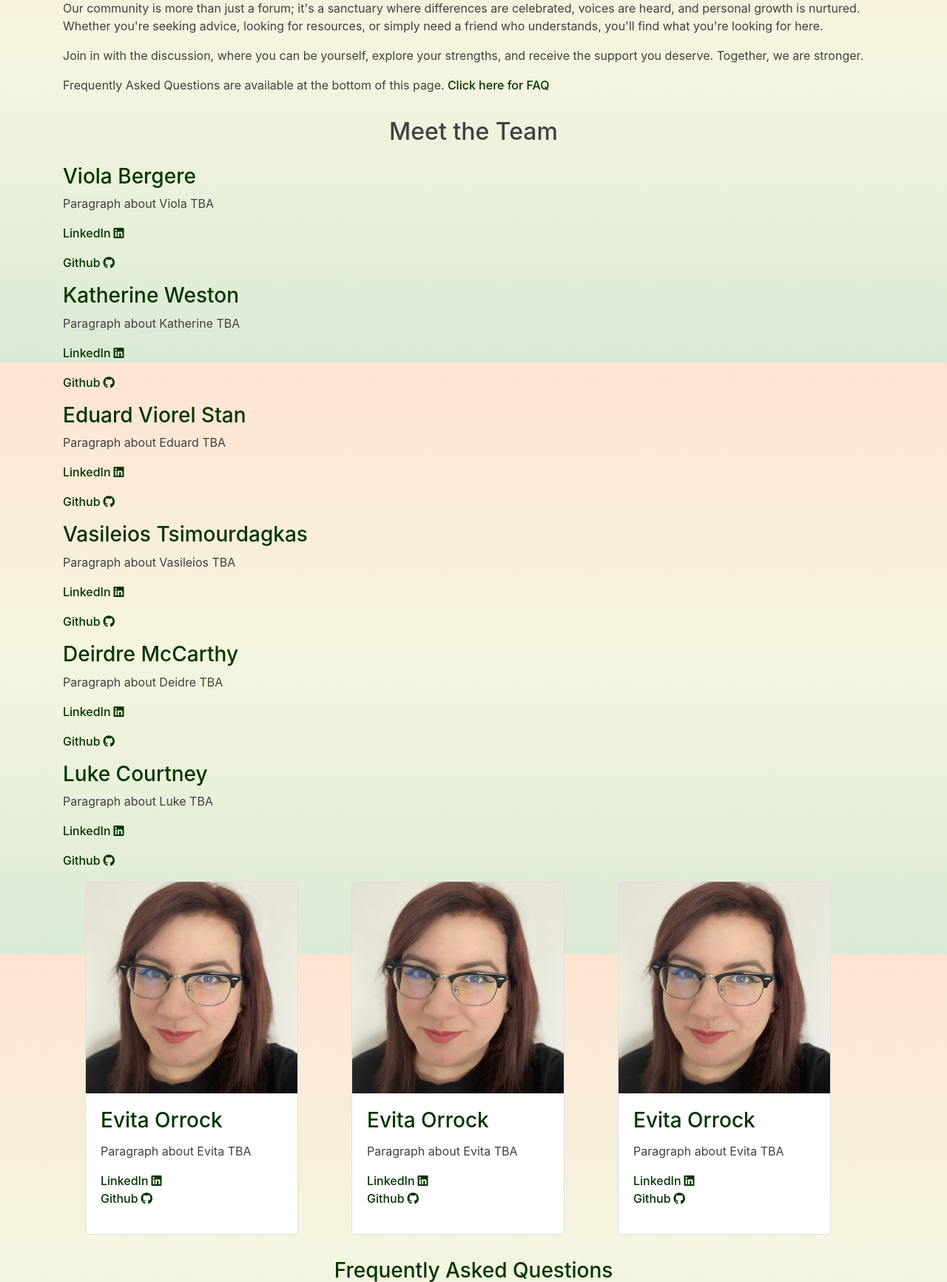
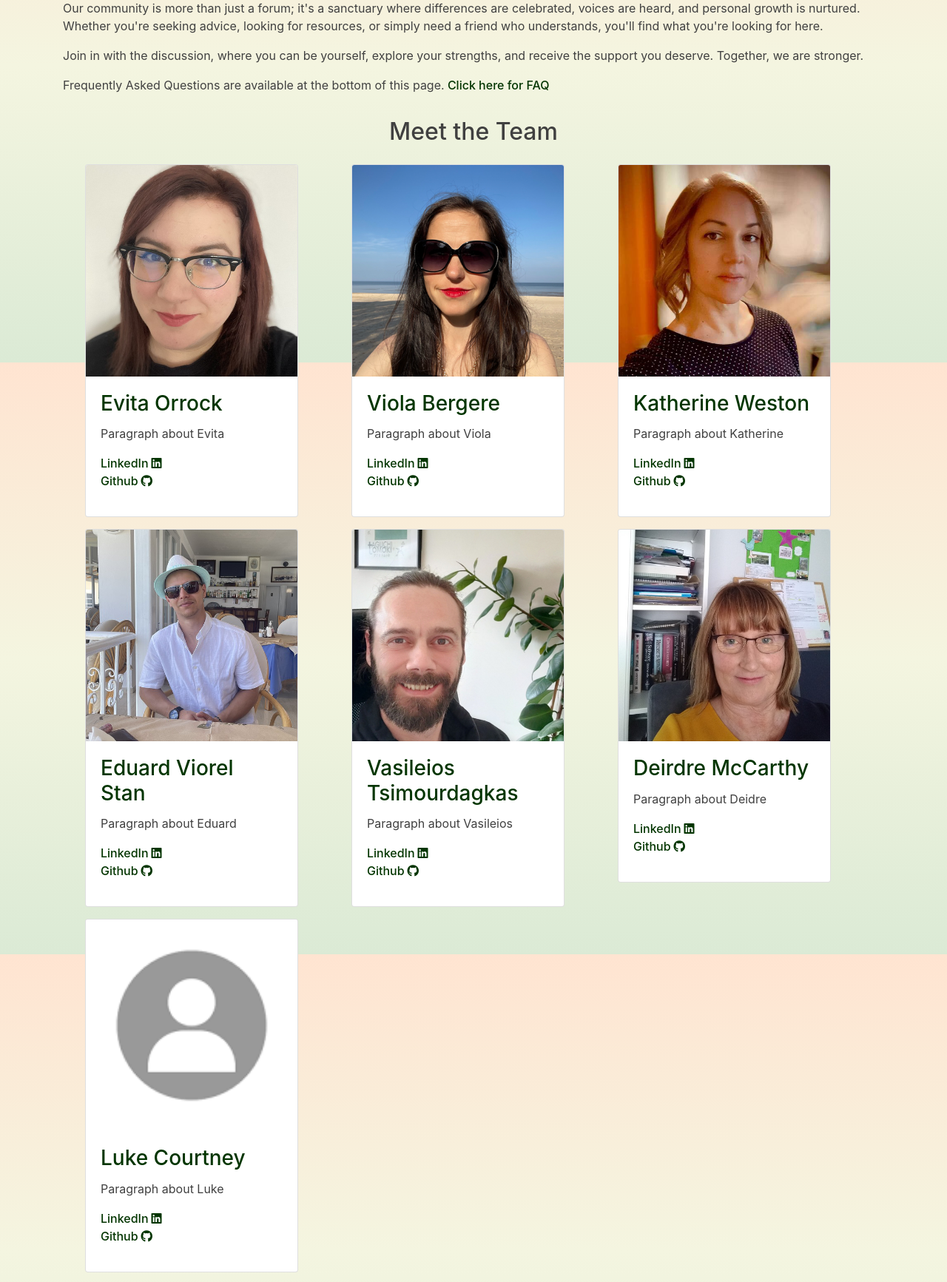
Before and after one commit to violaberg/infinity-health-hub, a Django app: page /about/ in a window 1280 px wide. Shown: the part 310-2043 px from the top of the page at 74% size. Run offline with Django 4.2, Linux system fonts and the light colour scheme; some libraries are stand-ins or nearby versions.

Commit message:
Add team images to static images folder. Add team images to the team cards page

```diff
--- a/home/templates/about.html
+++ b/home/templates/about.html
@@ -16,36 +16,6 @@
 
 <h2 class="text-center py-3">Meet the Team</h2>
 
-<h3>Viola Bergere</h3>
-<p> Paragraph about Viola TBA </p>
-<p><a href="#" class="link">LinkedIn<i class="icon pl-1 fa-brands fa-linkedin"></i></a></p>
-<p><a href="#" class="link">Github<i class="icon pl-1 fa-brands fa-github"></i></a></p>
-
-<h3>Katherine Weston</h3>
-<p> Paragraph about Katherine TBA </p>
-<p><a href="#" class="link">LinkedIn<i class="icon pl-1 fa-brands fa-linkedin"></i></a></p>
-<p><a href="#" class="link">Github<i class="icon pl-1 fa-brands fa-github"></i></a></p>
-
-<h3>Eduard Viorel Stan</h3>
-<p> Paragraph about Eduard TBA </p>
-<p><a href="#" class="link">LinkedIn<i class="icon pl-1 fa-brands fa-linkedin"></i></a></p>
-<p><a href="#" class="link">Github<i class="icon pl-1 fa-brands fa-github"></i></a></p>
-
-<h3>Vasileios Tsimourdagkas</h3>
-<p> Paragraph about Vasileios TBA </p>
-<p><a href="#" class="link">LinkedIn<i class="icon pl-1 fa-brands fa-linkedin"></i></a></p>
-<p><a href="#" class="link">Github<i class="icon pl-1 fa-brands fa-github"></i></a></p>
-
-<h3>Deirdre McCarthy</h3>
-<p> Paragraph about Deidre TBA </p>
-<p><a href="#" class="link">LinkedIn<i class="icon pl-1 fa-brands fa-linkedin"></i></a></p>
-<p><a href="#" class="link">Github<i class="icon pl-1 fa-brands fa-github"></i></a></p>
-
-<h3>Luke Courtney</h3>
-<p> Paragraph about Luke TBA </p>
-<p><a href="#" class="link">LinkedIn<i class="icon pl-1 fa-brands fa-linkedin"></i></a></p>
-<p><a href="#" class="link">Github<i class="icon pl-1 fa-brands fa-github"></i></a></p>
-
 <div class="container">
     <div class="row mx-auto">
         <!-- Card 1 -->
@@ -54,7 +24,7 @@
                 <img class="card-img-top" src="{% static 'images/evita.png' %}" alt="Card image cap">
                 <div class="card-body">
                     <h3 class="card-title">Evita Orrock</h3>
-                    <p class="card-text">Paragraph about Evita TBA</p>
+                    <p class="card-text">Paragraph about Evita</p>
                     <a href="#" class="link">LinkedIn<i class="icon pl-1 fa-brands fa-linkedin"></i></a>
                     <p><a href="#" class="link">Github<i class="icon pl-1 fa-brands fa-github"></i></a></p>
                 </div>
@@ -64,10 +34,10 @@
         <!-- Card 2 -->
         <div class="col-md-4 col-sm-6 mb-3">
             <div class="card" style="width: 18rem;">
-                <img class="card-img-top" src="{% static 'images/evita.png' %}" alt="Card image cap">
+                <img class="card-img-top" src="{% static 'images/viola.png' %}" alt="Card image cap">
                 <div class="card-body">
-                    <h3 class="card-title">Evita Orrock</h3>
-                    <p class="card-text">Paragraph about Evita TBA</p>
+                    <h3 class="card-title">Viola Bergere</h3>
+                    <p class="card-text">Paragraph about Viola</p>
                     <a href="#" class="link">LinkedIn<i class="icon pl-1 fa-brands fa-linkedin"></i></a>
                     <p><a href="#" class="link">Github<i class="icon pl-1 fa-brands fa-github"></i></a></p>
                 </div>
@@ -77,10 +47,58 @@
         <!-- Card 3 -->
         <div class="col-md-4 col-sm-6 mb-3">
             <div class="card" style="width: 18rem;">
-                <img class="card-img-top" src="{% static 'images/evita.png' %}" alt="Card image cap">
+                <img class="card-img-top" src="{% static 'images/katherine.png' %}" alt="Card image cap">
                 <div class="card-body">
-                    <h3 class="card-title">Evita Orrock</h3>
-                    <p class="card-text">Paragraph about Evita TBA</p>
+                    <h3 class="card-title">Katherine Weston</h3>
+                    <p class="card-text">Paragraph about Katherine</p>
+                    <a href="#" class="link">LinkedIn<i class="icon pl-1 fa-brands fa-linkedin"></i></a>
+                    <p><a href="#" class="link">Github<i class="icon pl-1 fa-brands fa-github"></i></a></p>
+                </div>
+            </div>
+        </div>
+        <!-- Card 4 -->
+        <div class="col-md-4 col-sm-6 mb-3">
+            <div class="card" style="width: 18rem;">
+                <img class="card-img-top" src="{% static 'images/eddie.png' %}" alt="Card image cap">
+                <div class="card-body">
+                    <h3 class="card-title">Eduard Viorel Stan</h3>
+                    <p class="card-text">Paragraph about Eduard</p>
+                    <a href="#" class="link">LinkedIn<i class="icon pl-1 fa-brands fa-linkedin"></i></a>
+                    <p><a href="#" class="link">Github<i class="icon pl-1 fa-brands fa-github"></i></a></p>
+                </div>
+            </div>
+        </div>
+         <!-- Card 5 -->
+         <div class="col-md-4 col-sm-6 mb-3">
+            <div class="card" style="width: 18rem;">
+                <img class="card-img-top" src="{% static 'images/vas.png' %}" alt="Card image cap">
+                <div class="card-body">
+                    <h3 class="card-title">Vasileios Tsimourdagkas</h3>
+                    <p class="card-text">Paragraph about Vasileios</p>
+                    <a href="#" class="link">LinkedIn<i class="icon pl-1 fa-brands fa-linkedin"></i></a>
+                    <p><a href="#" class="link">Github<i class="icon pl-1 fa-brands fa-github"></i></a></p>
+                </div>
+            </div>
+        </div>
+         <!-- Card 6 -->
+         <div class="col-md-4 col-sm-6 mb-3">
+            <div class="card" style="width: 18rem;">
+                <img class="card-img-top" src="{% static 'images/diedre.png' %}" alt="Card image cap">
+                <div class="card-body">
+                    <h3 class="card-title">Deirdre McCarthy</h3>
+                    <p class="card-text">Paragraph about Deidre</p>
+                    <a href="#" class="link">LinkedIn<i class="icon pl-1 fa-brands fa-linkedin"></i></a>
+                    <p><a href="#" class="link">Github<i class="icon pl-1 fa-brands fa-github"></i></a></p>
+                </div>
+            </div>
+        </div>
+         <!-- Card 7 -->
+         <div class="col-md-4 col-sm-6 mb-3">
+            <div class="card" style="width: 18rem;">
+                <img class="card-img-top" src="{% static 'images/placeholder.png' %}" alt="Card image cap">
+                <div class="card-body">
+                    <h3 class="card-title">Luke Courtney</h3>
+                    <p class="card-text">Paragraph about Luke</p>
                     <a href="#" class="link">LinkedIn<i class="icon pl-1 fa-brands fa-linkedin"></i></a>
                     <p><a href="#" class="link">Github<i class="icon pl-1 fa-brands fa-github"></i></a></p>
                 </div>
```
Also changed, not shown: static/images/diedre.png (added), static/images/eddie.png (added), static/images/katherine.png (added), static/images/vas.png (added).
